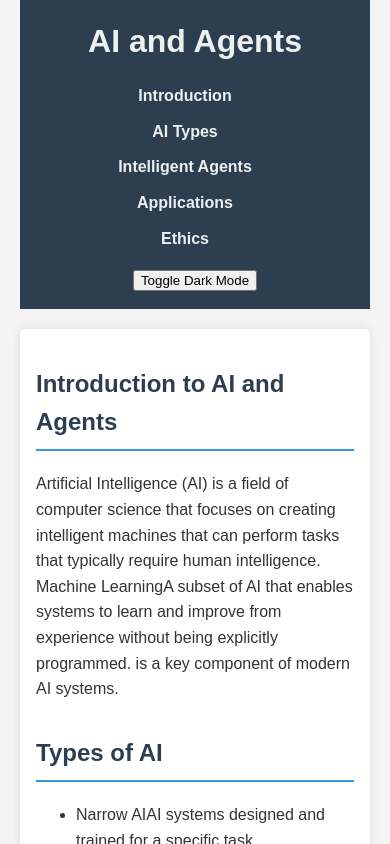
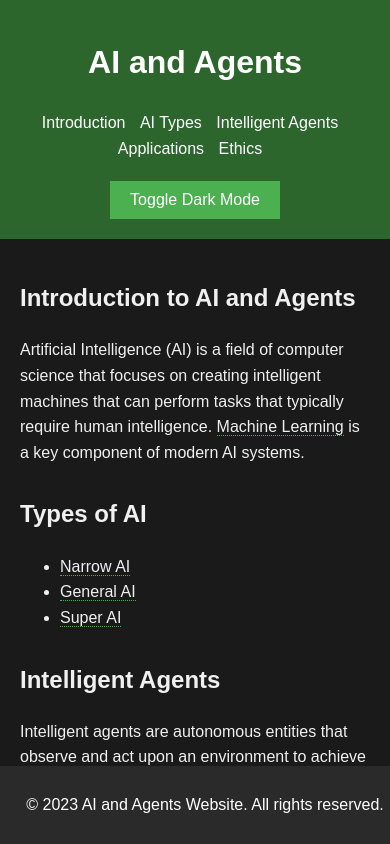
Before and after one commit to Axle-Bucamp/littleProject, a plain HTML site: page index.html in a window 390 px wide. Both pictures are taken after a click on the button "Toggle Dark Mode". Shown: the top 844 px of the page. Drawn offline with Linux system fonts and the light colour scheme.

Commit message:
Create styles.css with dark mode support

```diff
--- a/styles.css
+++ b/styles.css
@@ -1,86 +1,131 @@
-/* Global Styles */
+/* Base styles */
 body {
     font-family: Arial, sans-serif;
     line-height: 1.6;
-    color: #333;
-    max-width: 1200px;
-    margin: 0 auto;
-    padding: 0 20px;
-    background-color: #f4f4f4;
+    margin: 0;
+    padding: 0;
+    transition: background-color 0.3s, color 0.3s;
 }
 
-/* Header Styles */
 header {
-    background-color: #2c3e50;
-    color: #ecf0f1;
-    padding: 1rem 0;
+    background-color: #4CAF50;
+    color: white;
     text-align: center;
-}
-
-header h1 {
-    margin: 0;
-}
-
-nav {
-    margin-top: 1rem;
+    padding: 1rem;
 }
 
 nav ul {
     padding: 0;
-    list-style-type: none;
 }
 
 nav ul li {
     display: inline;
-    margin-right: 20px;
+    margin-right: 10px;
 }
 
 nav ul li a {
-    color: #ecf0f1;
+    color: white;
     text-decoration: none;
-    font-weight: bold;
 }
 
-nav ul li a:hover {
-    color: #3498db;
-}
-
-/* Main Content Styles */
 main {
-    background-color: #ffffff;
-    padding: 2rem;
-    margin-top: 20px;
-    border-radius: 5px;
-    box-shadow: 0 0 10px rgba(0,0,0,0.1);
+    padding: 20px;
+    max-width: 800px;
+    margin: 0 auto;
 }
 
 section {
-    margin-bottom: 2rem;
+    margin-bottom: 30px;
 }
 
-h2 {
-    color: #2c3e50;
-    border-bottom: 2px solid #3498db;
-    padding-bottom: 0.5rem;
+footer {
+    background-color: #333;
+    color: white;
+    text-align: center;
+    padding: 10px;
+    position: fixed;
+    bottom: 0;
+    width: 100%;
 }
 
-/* Footer Styles */
-footer {
-    text-align: center;
-    padding: 1rem 0;
-    margin-top: 2rem;
-    background-color: #2c3e50;
-    color: #ecf0f1;
+/* Dark mode styles */
+body.dark-mode {
+    background-color: #1a1a1a;
+    color: #f0f0f0;
 }
 
-/* Responsive Design */
-@media (max-width: 768px) {
-    header, main, footer {
-        padding: 1rem;
-    }
+body.dark-mode header {
+    background-color: #2c662d;
+}
 
-    nav ul li {
-        display: block;
-        margin-bottom: 10px;
-    }
+body.dark-mode footer {
+    background-color: #2a2a2a;
 }
+
+/* Button styles */
+button {
+    background-color: #4CAF50;
+    border: none;
+    color: white;
+    padding: 10px 20px;
+    text-align: center;
+    text-decoration: none;
+    display: inline-block;
+    font-size: 16px;
+    margin: 4px 2px;
+    cursor: pointer;
+    transition: background-color 0.3s;
+}
+
+button:hover {
+    background-color: #45a049;
+}
+
+/* Back to Top button */
+#backToTop {
+    display: none;
+    position: fixed;
+    bottom: 20px;
+    right: 30px;
+    z-index: 99;
+    font-size: 18px;
+    border: none;
+    outline: none;
+    background-color: #555;
+    color: white;
+    cursor: pointer;
+    padding: 15px;
+    border-radius: 4px;
+}
+
+#backToTop:hover {
+    background-color: #333;
+}
+
+/* AI Term Tooltips */
+.ai-term {
+    border-bottom: 1px dotted #4CAF50;
+    position: relative;
+    cursor: help;
+}
+
+.tooltip {
+    display: none;
+    position: absolute;
+    background-color: #f9f9f9;
+    color: #333;
+    padding: 5px 10px;
+    border-radius: 4px;
+    font-size: 14px;
+    z-index: 1;
+    width: 200px;
+    bottom: 125%;
+    left: 50%;
+    margin-left: -100px;
+    box-shadow: 0 2px 5px rgba(0,0,0,0.2);
+}
+
+body.dark-mode .tooltip {
+    background-color: #333;
+    color: #f0f0f0;
+}
```
